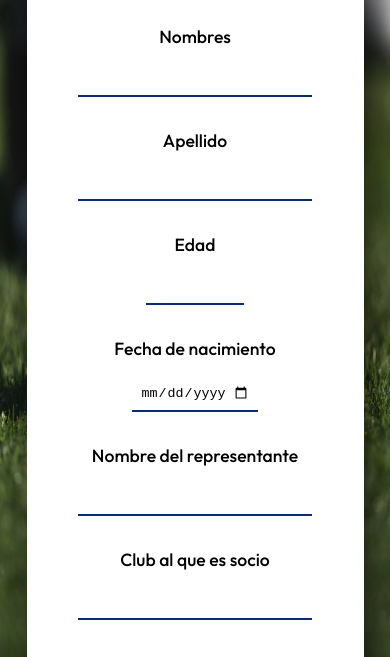
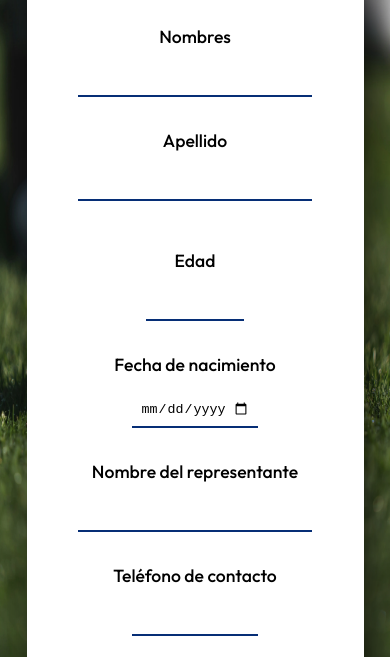
Before and after one commit to Gardeken/Under-Armour-Junior-Tour, a website: page views/index.html in a window 390 px wide. Shown: the part 148-805 px from the top of the page. Drawn offline with nearby package versions, Linux system fonts and the light colour scheme.

Commit message:
Agregando teléfono de contacto

```diff
--- a/controllers/sendEmail.js
+++ b/controllers/sendEmail.js
@@ -16,6 +16,7 @@ sendEmailRouter.post("/sendEmail", async (req, res) => {
     inputName,
     inputLast,
     inputAge,
+    inputNumber,
     inputDate,
     inputNameR,
     inputSocio,
@@ -34,6 +35,7 @@ sendEmailRouter.post("/sendEmail", async (req, res) => {
       Edad: ${inputAge}
       Fecha de nacimiento: ${inputDate}
       Nombre del representante: ${inputNameR}
+      Teléfono de contacto: ${inputNumber}
       Socio del club: ${inputSocio}
       Talla franela: ${inputFranela}
       Talla pantalon: ${inputPantalon}
--- a/views/index.css
+++ b/views/index.css
@@ -72,6 +72,7 @@ body {
 
 .container-name {
   width: 100%;
+  margin-bottom: 1rem;
   display: flex;
 }
 
@@ -100,8 +101,9 @@ label,
   width: 3rem;
 }
 
-#inputDate {
-  width: 7rem;
+#inputDate,
+#inputNumber {
+  width: 9vw;
 }
 
 .input-ropa {
@@ -201,7 +203,8 @@ label,
     width: 30%;
   }
 
-  #inputDate {
+  #inputDate,
+  #inputNumber {
     width: 40%;
   }
 }
--- a/views/index.html
+++ b/views/index.html
@@ -63,6 +63,10 @@
           <input id="inputNameR" type="text" />
         </div>
         <div class="container-input">
+          <label for="inputNumber">Teléfono de contacto</label>
+          <input type="tel" id="inputNumber" />
+        </div>
+        <div class="container-input">
           <label for="inputSocio">Club al que es socio</label>
           <input id="inputSocio" type="text" />
         </div>
```
